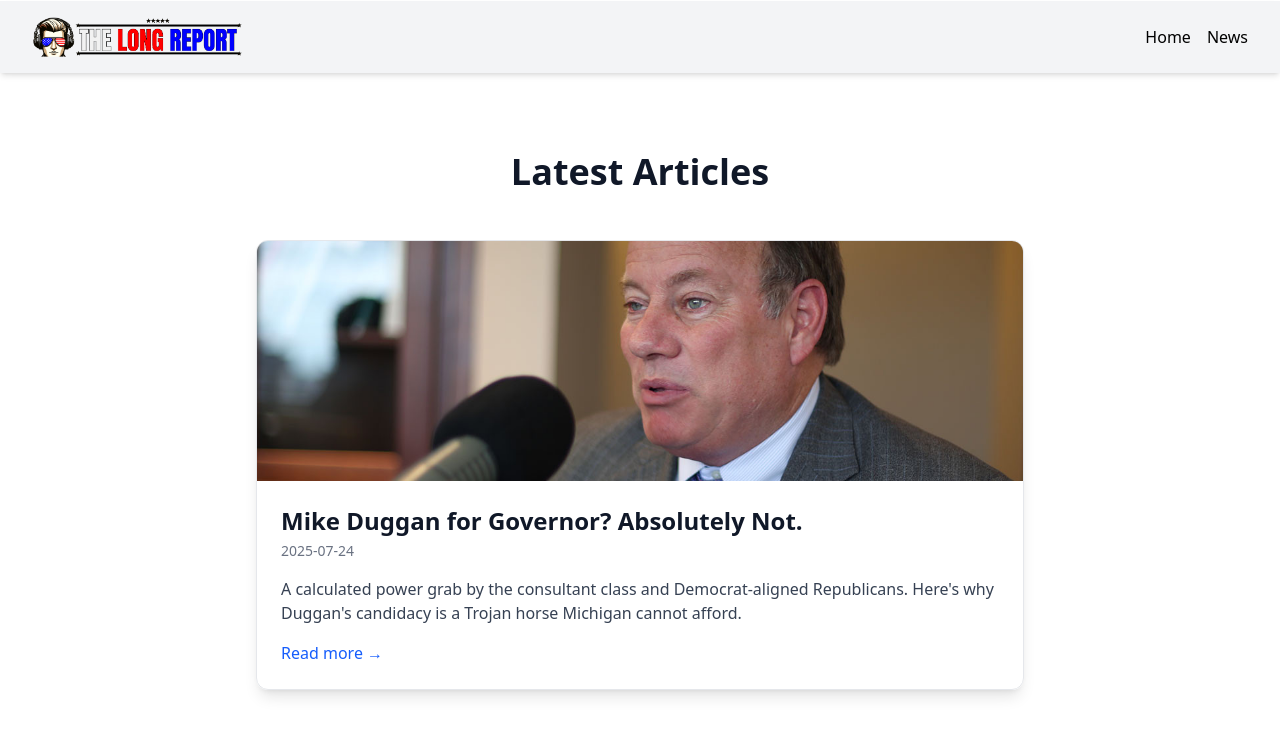
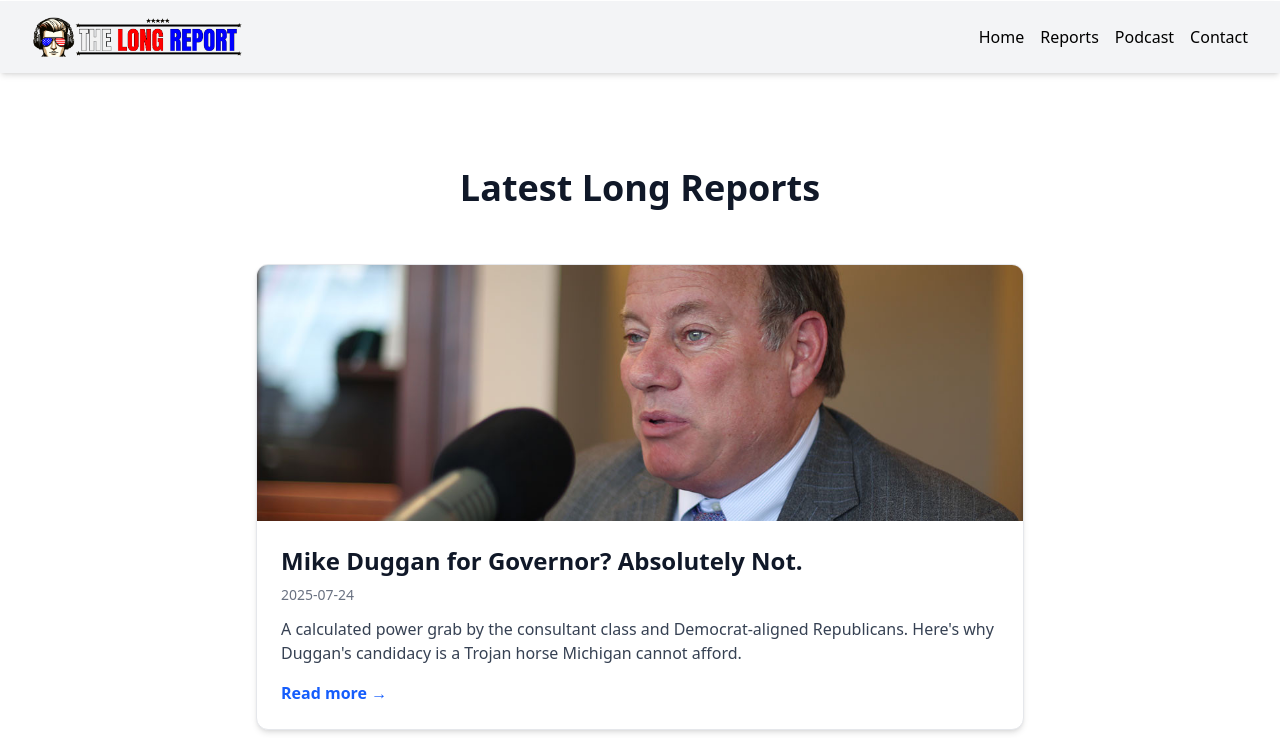
Before and after one commit to TheLongReport/TheLongReport-Website, a SvelteKit app: page /blog in a window 1280 px wide. Shown: the top 738 px of the page. Built offline with nearby package versions, Linux system fonts and the light colour scheme.

Commit message:
Adding More Pages

```diff
--- a/src/routes/+layout.svelte
+++ b/src/routes/+layout.svelte
@@ -20,7 +20,9 @@
     <!-- Desktop nav -->
     <nav class="hidden sm:flex space-x-4 text-black font-medium">
       <a href="/" class="hover:text-blue-300">Home</a>
-      <a href="/blog" class="hover:text-blue-300">News</a>
+      <a href="/blog" class="hover:text-blue-300">Reports</a>
+      <a href="/podcast" class="hover:text-blue-300">Podcast</a>
+      <a href="/contact" class="hover:text-blue-300">Contact</a>
     </nav>
   </div>
 
@@ -28,7 +30,9 @@
   {#if menuOpen}
     <nav class="sm:hidden px-4 pb-4 space-y-2 text-black font-medium">
       <a href="/" class="block hover:text-blue-300">Home</a>
-      <a href="/blog" class="block hover:text-blue-300">News</a>
+      <a href="/blog" class="block hover:text-blue-300">Reports</a>
+      <a href="/podcast" class="block hover:text-blue-300">Podcast</a>
+      <a href="/contact" class="block hover:text-blue-300">Contact</a>
     </nav>
   {/if}
 </header>
--- a/src/routes/blog/+page.svelte
+++ b/src/routes/blog/+page.svelte
@@ -2,38 +2,43 @@
   export let data;
 </script>
 
-<section class="max-w-4xl mx-auto px-4 sm:px-6 lg:px-8 py-12">
-  <h1 class="text-4xl font-extrabold text-center mb-12 text-gray-900 dark:text-black">
-    Latest Articles
+<section class="max-w-5xl mx-auto px-4 sm:px-6 lg:px-8 py-16">
+  <h1 class="text-4xl font-extrabold text-center mb-14 text-gray-900 dark:text-black">
+    Latest Long Reports
   </h1>
 
-  <div class="flex flex-col space-y-12">
+  <div class="space-y-12">
     {#each data.posts as post}
-      <div class="border border-gray-200 rounded-xl shadow-lg overflow-hidden max-w-3xl mx-auto">
-        {#if post.featuredImage}
-          <a href={`/blog/${post.slug}`}>
+      <article class="rounded-xl overflow-hidden border border-gray-200 shadow-md hover:shadow-xl transition-shadow max-w-3xl mx-auto bg-white">
+        <a href={`/blog/${post.slug}`}>
+          {#if post.featuredImage}
             <img
               src={post.featuredImage}
               alt={`Featured image for ${post.title}`}
-              class="w-full h-60 object-cover"
+              class="w-full h-64 object-cover"
               loading="lazy"
             />
-          </a>
-        {/if}
+          {/if}
+        </a>
 
         <div class="p-6">
-          <h2 class="text-2xl font-bold mb-1 text-gray-900 dark:text-black">
-            <a href={`/blog/${post.slug}`} class="hover:underline">{post.title}</a>
+          <h2 class="text-2xl font-semibold text-gray-900 mb-2 hover:text-blue-700 transition-colors">
+            <a href={`/blog/${post.slug}`} class="hover:underline">
+              {post.title}
+            </a>
           </h2>
-          <p class="text-sm text-gray-500 mb-4">{post.date}</p>
-          <p class="text-base text-gray-700 dark:text-gray-800 mb-4">
+          <p class="text-sm text-gray-500 mb-3">{post.date}</p>
+          <p class="text-base text-gray-700 mb-4">
             {post.description}
           </p>
-          <a href={`/blog/${post.slug}`} class="text-blue-600 hover:underline font-medium">
+          <a
+            href={`/blog/${post.slug}`}
+            class="inline-block text-blue-600 font-semibold hover:underline"
+          >
             Read more →
           </a>
         </div>
-      </div>
+      </article>
     {/each}
   </div>
 </section>
--- /dev/null
+++ b/src/routes/contact/+page.svelte
@@ -0,0 +1,2 @@
+<h1>Contact</h1>
+<p>Visit <a href="https://svelte.dev/docs/kit">svelte.dev/docs/kit</a> to read the documentation</p>
--- /dev/null
+++ b/src/routes/podcast/+page.svelte
@@ -0,0 +1,2 @@
+<h1>Podcast</h1>
+<p>Visit <a href="https://svelte.dev/docs/kit">svelte.dev/docs/kit</a> to read the documentation</p>
```
